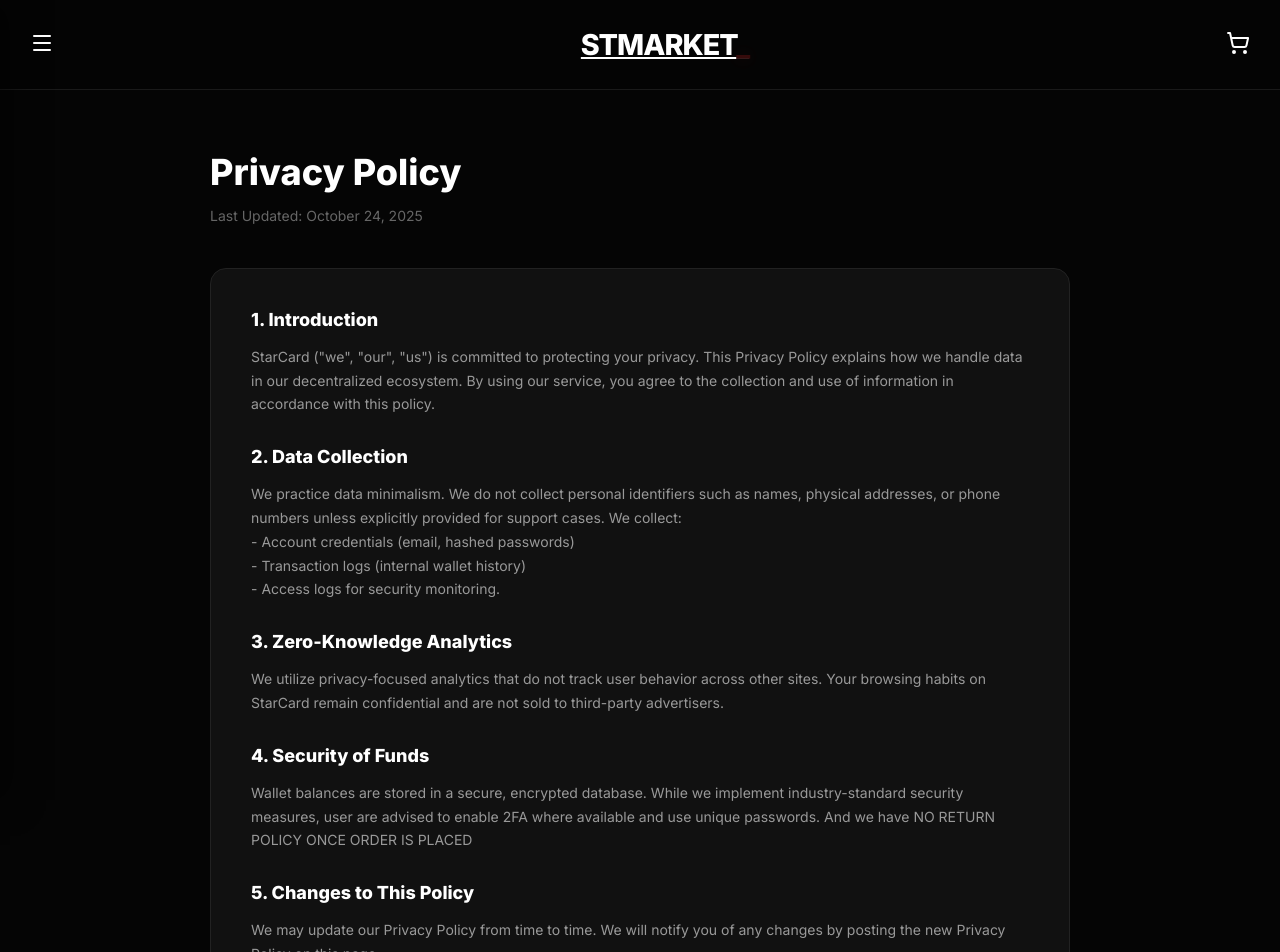
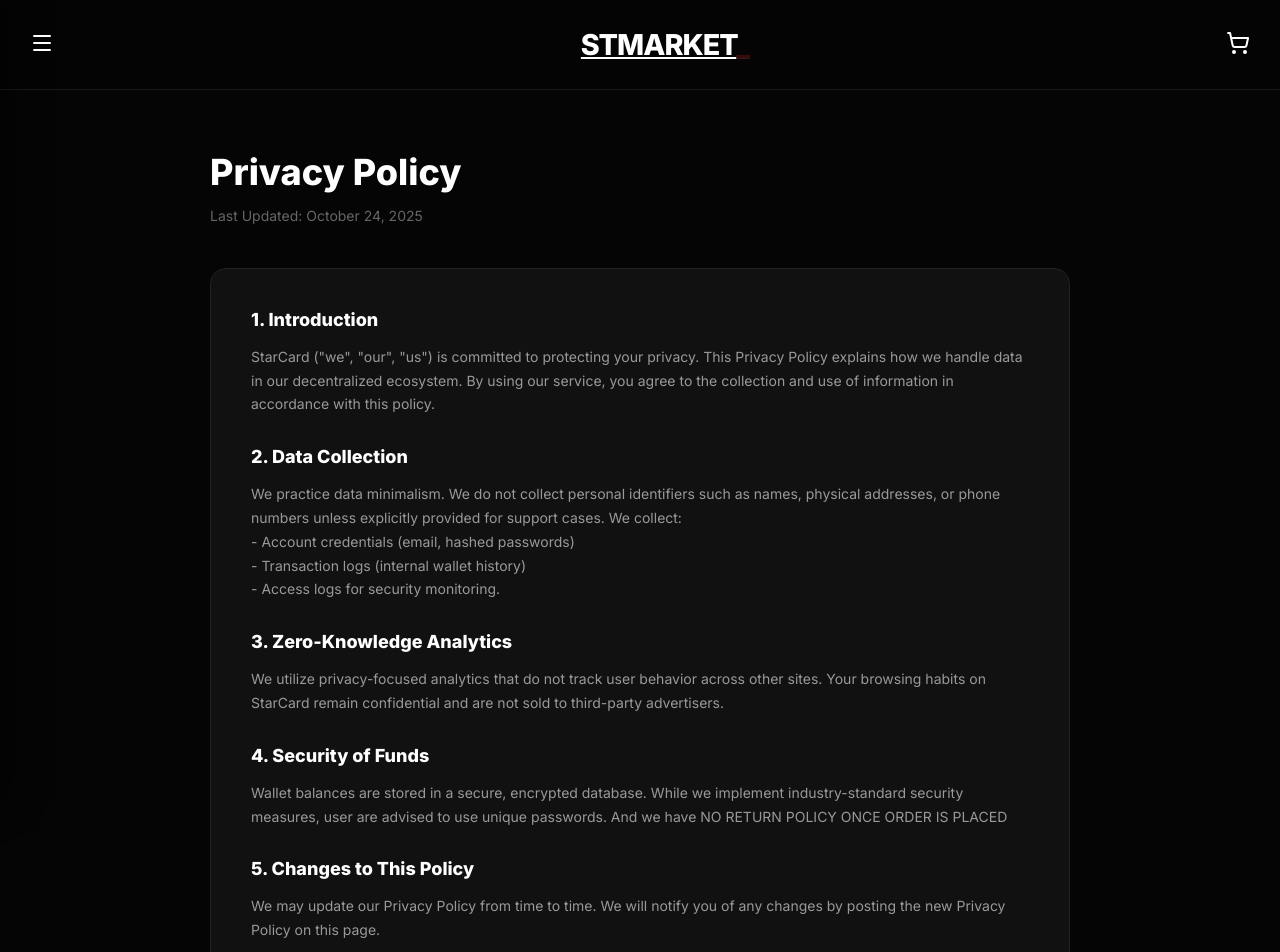
Before and after one commit to Midxv/star, a React app: page /privacy in a window 1280 px wide. Shown: the top 952 px of the page. Built offline with nearby package versions, Linux system fonts and the light colour scheme; no server answers; sample sign-in values are in the browser's storage; the HTML template or start-up script is replaced by a standard one.

Commit message:
Describe your changes

```diff
--- a/src/pages/Privacy.jsx
+++ b/src/pages/Privacy.jsx
@@ -25,7 +25,7 @@
                     <p>We utilize privacy-focused analytics that do not track user behavior across other sites. Your browsing habits on StarCard remain confidential and are not sold to third-party advertisers.</p>
 
                     <h3>4. Security of Funds</h3>
-                    <p>Wallet balances are stored in a secure, encrypted database. While we implement industry-standard security measures, user are advised to enable 2FA where available and use unique passwords. And we have NO RETURN POLICY ONCE ORDER IS PLACED</p>
+                    <p>Wallet balances are stored in a secure, encrypted database. While we implement industry-standard security measures, user are advised to use unique passwords. And we have NO RETURN POLICY ONCE ORDER IS PLACED</p>
 
                     <h3>5. Changes to This Policy</h3>
                     <p>We may update our Privacy Policy from time to time. We will notify you of any changes by posting the new Privacy Policy on this page.</p>
```
